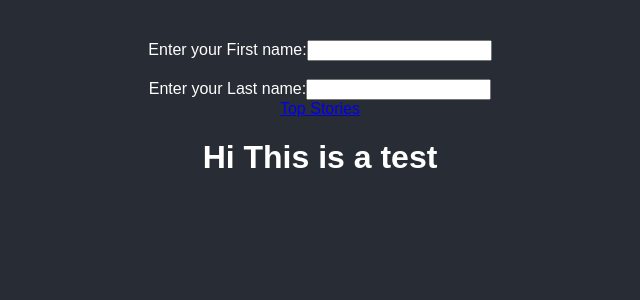
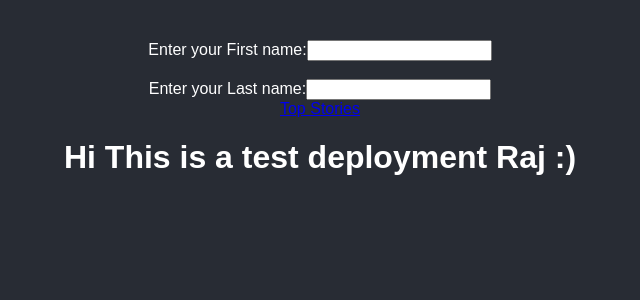
Before and after one commit to rassu18/rassu18.github.io, a React (Create React App) app: page / in a window 1280 px wide. Shown: the top 300 px of the page, without its empty margins (320-960 px from the left). Built offline with nearby package versions, Linux system fonts and the light colour scheme.

Commit message:
second commit

```diff
--- a/src/App.js
+++ b/src/App.js
@@ -10,7 +10,7 @@ function App() {
     <div className='fragment'>
 
       <SecondComponent />
-      <h1>Hi This is a test</h1>
+      <h1>Hi This is a test deployment Raj :)</h1>
 
     </div>
 
```
